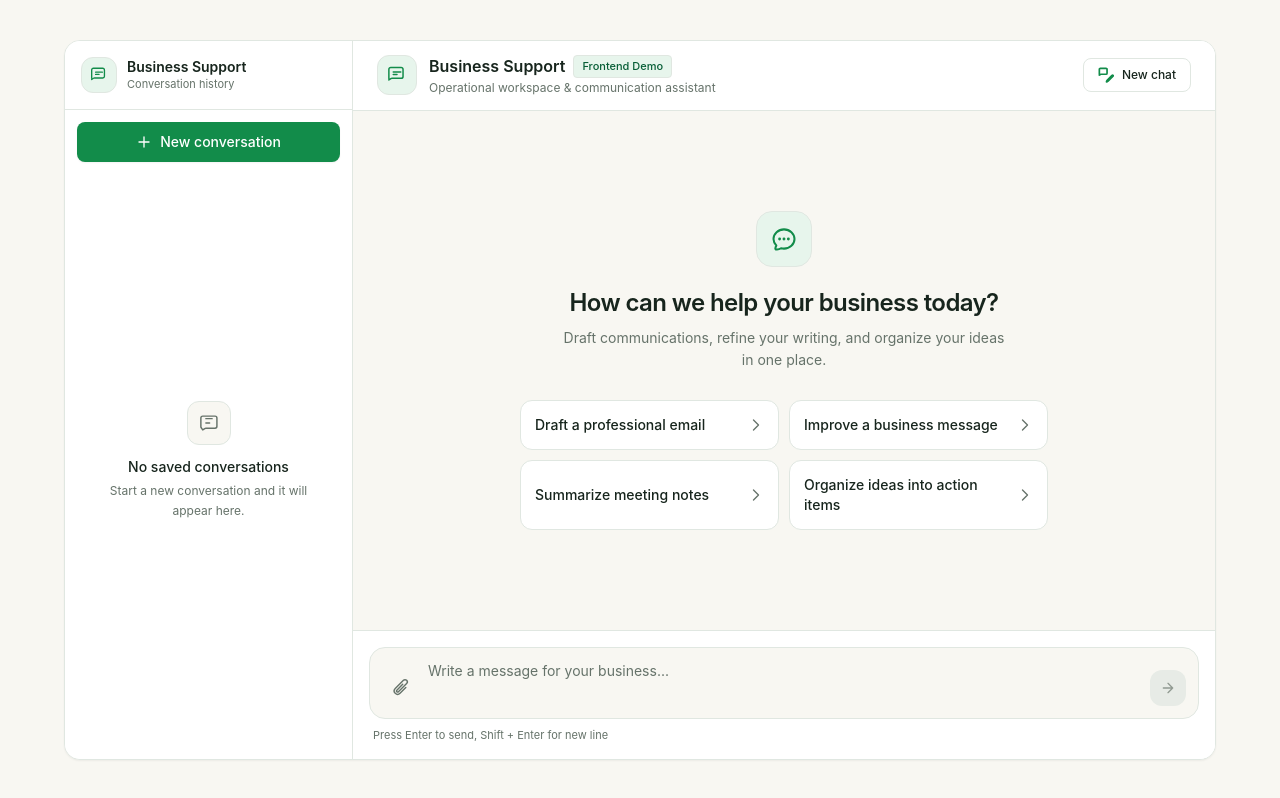
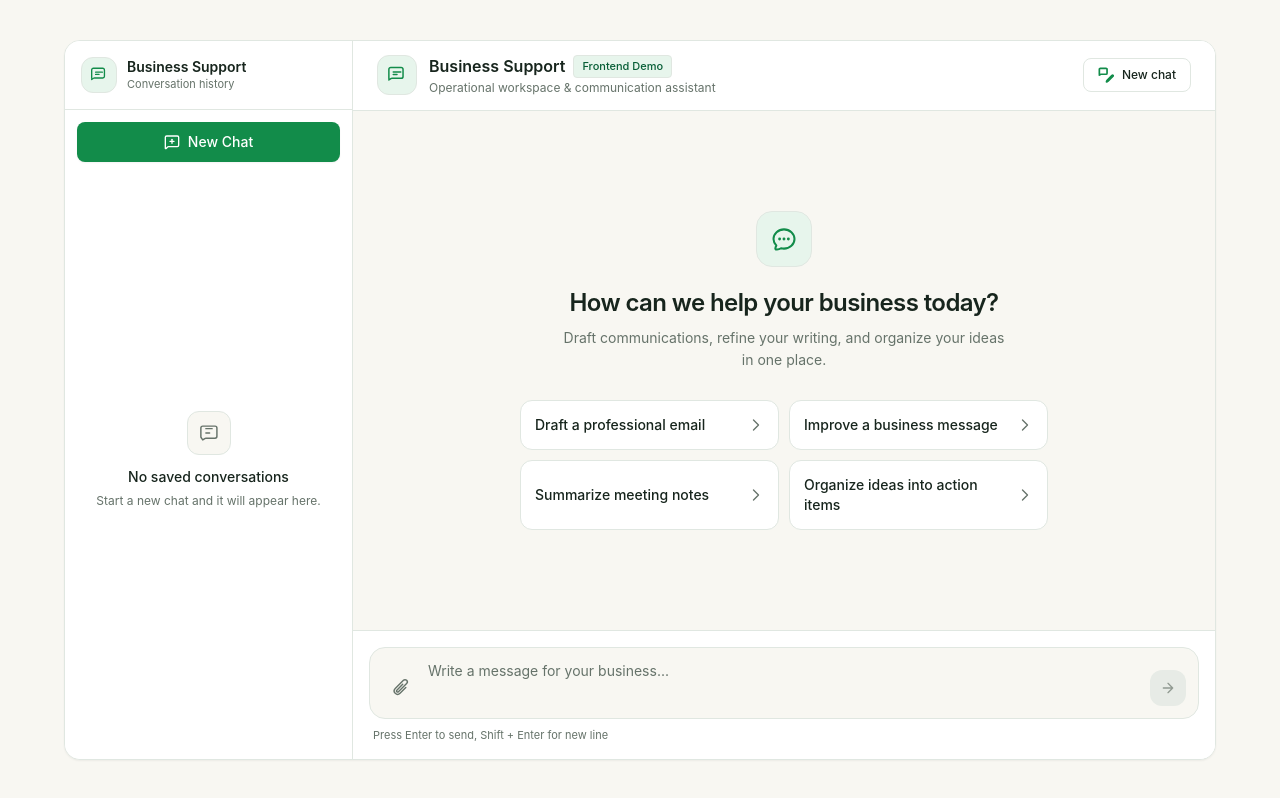
Before and after one commit to Kahonjohn1/business-support-chatbot, a Next.js app: page / in a window 1280 px wide. Built offline with nearby package versions, Linux system fonts and the light colour scheme.

Commit message:
fix: sidebar action to New Chat

```diff
--- a/package.json
+++ b/package.json
@@ -9,6 +9,7 @@
     "lint": "eslint"
   },
   "dependencies": {
+    "lucide-react": "^1.56.0",
     "next": "16.4.0",
     "react": "19.3.0",
     "react-dom": "19.3.0"
--- a/src/components/chat/ConversationSidebar.tsx
+++ b/src/components/chat/ConversationSidebar.tsx
@@ -2,6 +2,7 @@
 
 import React, { useEffect, useMemo, useRef, useState } from "react";
 import { useSyncExternalStore } from "react";
+import { MessageSquarePlus } from "lucide-react";
 import type { Conversation } from "@/types/chat";
 import {
   formatConversationTime,
@@ -171,24 +172,11 @@ export const ConversationSidebar: React.FC<ConversationSidebarProps> = ({
           type="button"
           onClick={handleNewConversation}
           className="inline-flex items-center justify-center gap-2 w-full px-3.5 py-2.5 text-sm font-medium rounded-lg bg-[#128C4A] hover:bg-[#075E36] active:bg-[#075E36] text-[#FFFFFF] shadow-xs transition-colors cursor-pointer focus:outline-none focus:ring-2 focus:ring-[#25D366] focus:ring-offset-1"
-          aria-label="Start a new conversation"
-          title="Start a new conversation"
+          aria-label="New Chat"
+          title="New Chat"
         >
-          <svg
-            className="w-4 h-4"
-            fill="none"
-            viewBox="0 0 24 24"
-            stroke="currentColor"
-            strokeWidth={2}
-            aria-hidden="true"
-          >
-            <path
-              strokeLinecap="round"
-              strokeLinejoin="round"
-              d="M12 4.5v15m7.5-7.5h-15"
-            />
-          </svg>
-          <span>New conversation</span>
+          <MessageSquarePlus className="w-4 h-4" aria-hidden="true" />
+          <span>New Chat</span>
         </button>
       </div>
 
@@ -215,7 +203,7 @@ export const ConversationSidebar: React.FC<ConversationSidebarProps> = ({
               No saved conversations
             </p>
             <p className="text-xs text-[#66736A] mt-1 leading-relaxed">
-              Start a new conversation and it will appear here.
+              Start a new chat and it will appear here.
             </p>
           </div>
         ) : (
--- a/src/lib/conversations.ts
+++ b/src/lib/conversations.ts
@@ -21,7 +21,7 @@ export function createMessageId(): string {
 
 export function deriveConversationTitle(text: string): string {
   const normalized = text.replace(/\s+/g, " ").trim();
-  if (!normalized) return "New conversation";
+  if (!normalized) return "New Chat";
   if (normalized.length <= MAX_TITLE_LENGTH) return normalized;
   return `${normalized.slice(0, MAX_TITLE_LENGTH - 1).trimEnd()}\u2026`;
 }
@@ -114,7 +114,7 @@ function normalizeConversation(value: unknown): Conversation | null {
     storedTitle ||
     (messages.length > 0
       ? deriveConversationTitle(messages[0].content)
-      : "New conversation");
+      : "New Chat");
 
   return { id: value.id, title, messages, createdAt, updatedAt };
 }
```
Also changed, not shown: 1 other file (tests, documents, lock files or other folders).
